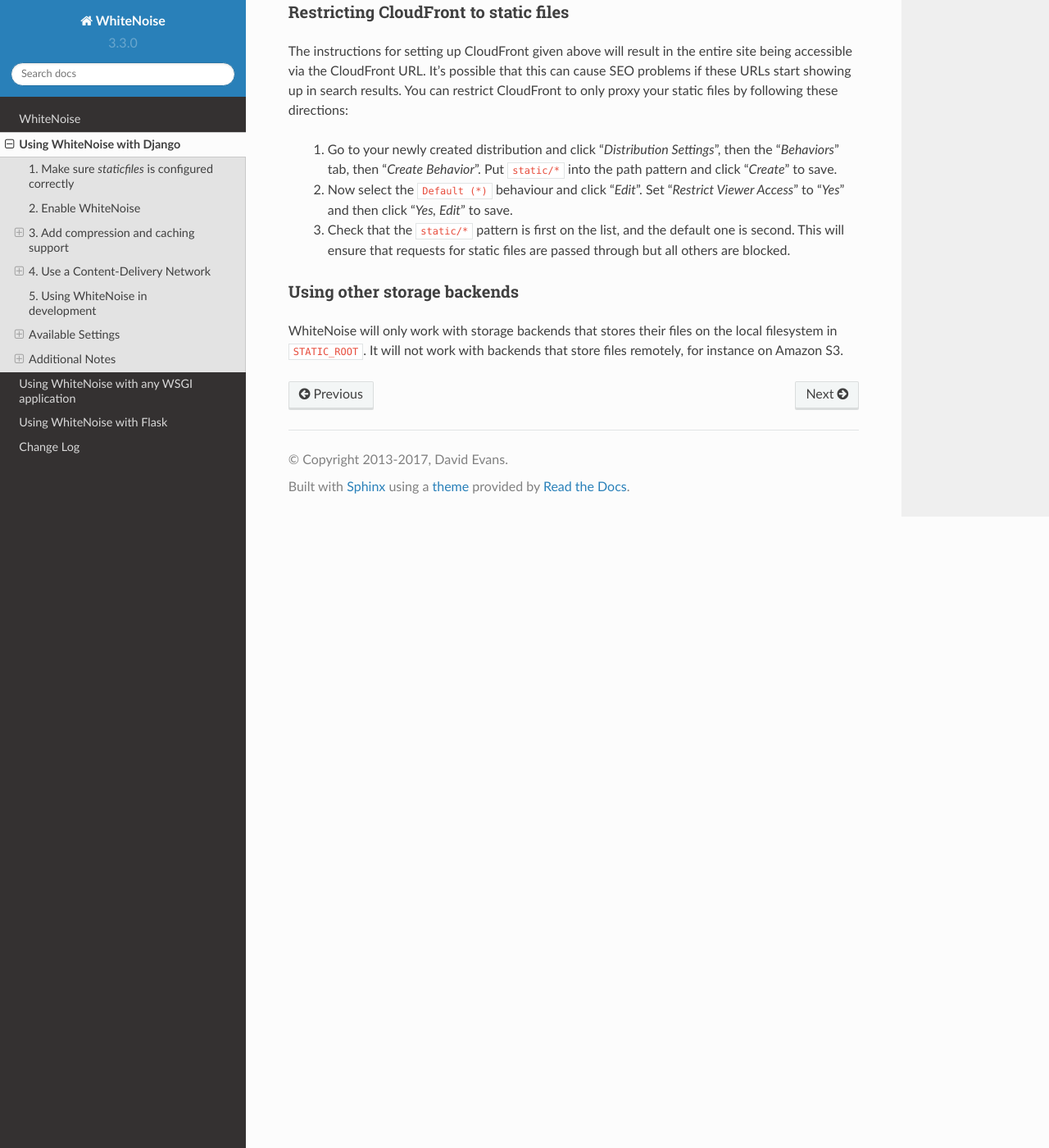
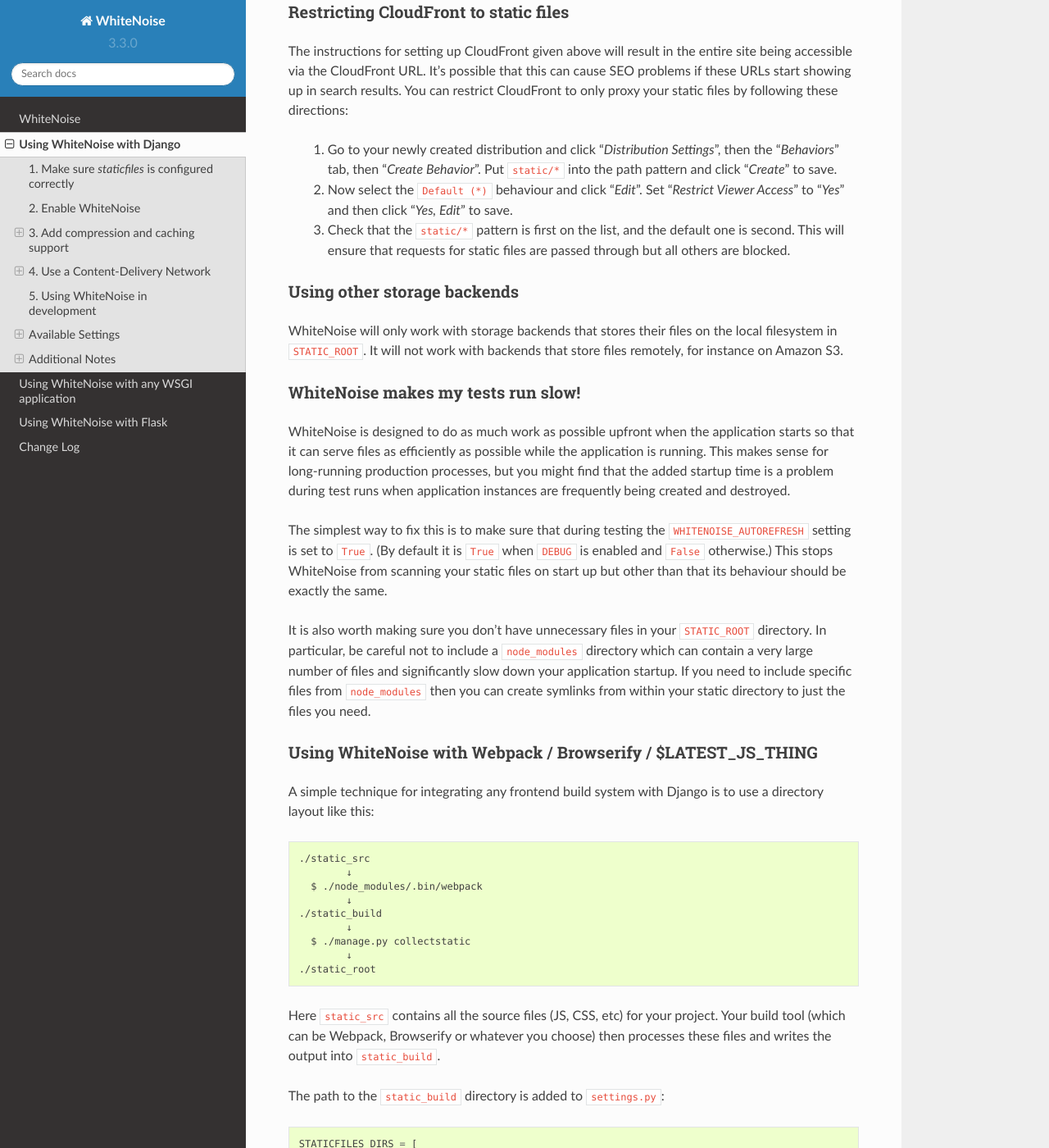
Before and after one commit to gorbunov87/white_noise, a Sphinx documentation site: the page built from docs/django.rst, in a window 1280 px wide and 1400 px high, scrolled down 7713 px. Shown: the whole window at 82% size. Built offline with Sphinx 7.4.7 and the Read the Docs theme 2.0.0, drawn with Linux system fonts in a browser that asks for light colours; some of the changed text lies outside the part shown.

Commit message:
Add some more docs

```diff
--- a/docs/django.rst
+++ b/docs/django.rst
@@ -445,3 +445,69 @@
 WhiteNoise will only work with storage backends that stores their files on the
 local filesystem in ``STATIC_ROOT``. It will not work with backends that store
 files remotely, for instance on Amazon S3.
+
+
+WhiteNoise makes my tests run slow!
++++++++++++++++++++++++++++++++++++
+
+WhiteNoise is designed to do as much work as possible upfront when the
+application starts so that it can serve files as efficiently as possible while
+the application is running. This makes sense for long-running production
+processes, but you might find that the added startup time is a problem during
+test runs when application instances are frequently being created and
+destroyed.
+
+The simplest way to fix this is to make sure that during testing the
+``WHITENOISE_AUTOREFRESH`` setting is set to ``True``. (By default it is
+``True`` when ``DEBUG`` is enabled and ``False`` otherwise.) This stops
+WhiteNoise from scanning your static files on start up but other than that its
+behaviour should be exactly the same.
+
+It is also worth making sure you don't have unnecessary files in your
+``STATIC_ROOT`` directory.  In particular, be careful not to include a
+``node_modules`` directory which can contain a very large number of files and
+significantly slow down your application startup. If you need to include
+specific files from ``node_modules`` then you can create symlinks from within
+your static directory to just the files you need.
+
+
+Using WhiteNoise with Webpack / Browserify / $LATEST_JS_THING
++++++++++++++++++++++++++++++++++++++++++++++++++++++++++++++
+
+A simple technique for integrating any frontend build system with Django is to
+use a directory layout like this:
+
+.. code-block:: sh
+
+   ./static_src
+           ↓
+     $ ./node_modules/.bin/webpack
+           ↓
+   ./static_build
+           ↓
+     $ ./manage.py collectstatic
+           ↓
+   ./static_root
+
+Here ``static_src`` contains all the source files (JS, CSS, etc) for your
+project. Your build tool (which can be Webpack, Browserify or whatever you
+choose) then processes these files and writes the output into ``static_build``.
+
+The path to the ``static_build`` directory is added to ``settings.py``:
+
+.. code-block:: python
+
+   STATICFILES_DIRS = [
+       os.path.join(BASE_DIR, 'static_build')
+   ]
+
+This means that Django can find the processed files, but doesn't need to know anything
+about the tool which produced them.
+
+The final ``manage.py collectstatic`` step writes "hash-versioned" and
+compressed copies of the static files into ``static_root`` ready for
+production.
+
+Note, both the ``static_build`` and ``static_root`` directories should be
+excluded from version control (e.g. through ``.git-ignore``) and only the
+``static_src`` directory should be checked in.
```
